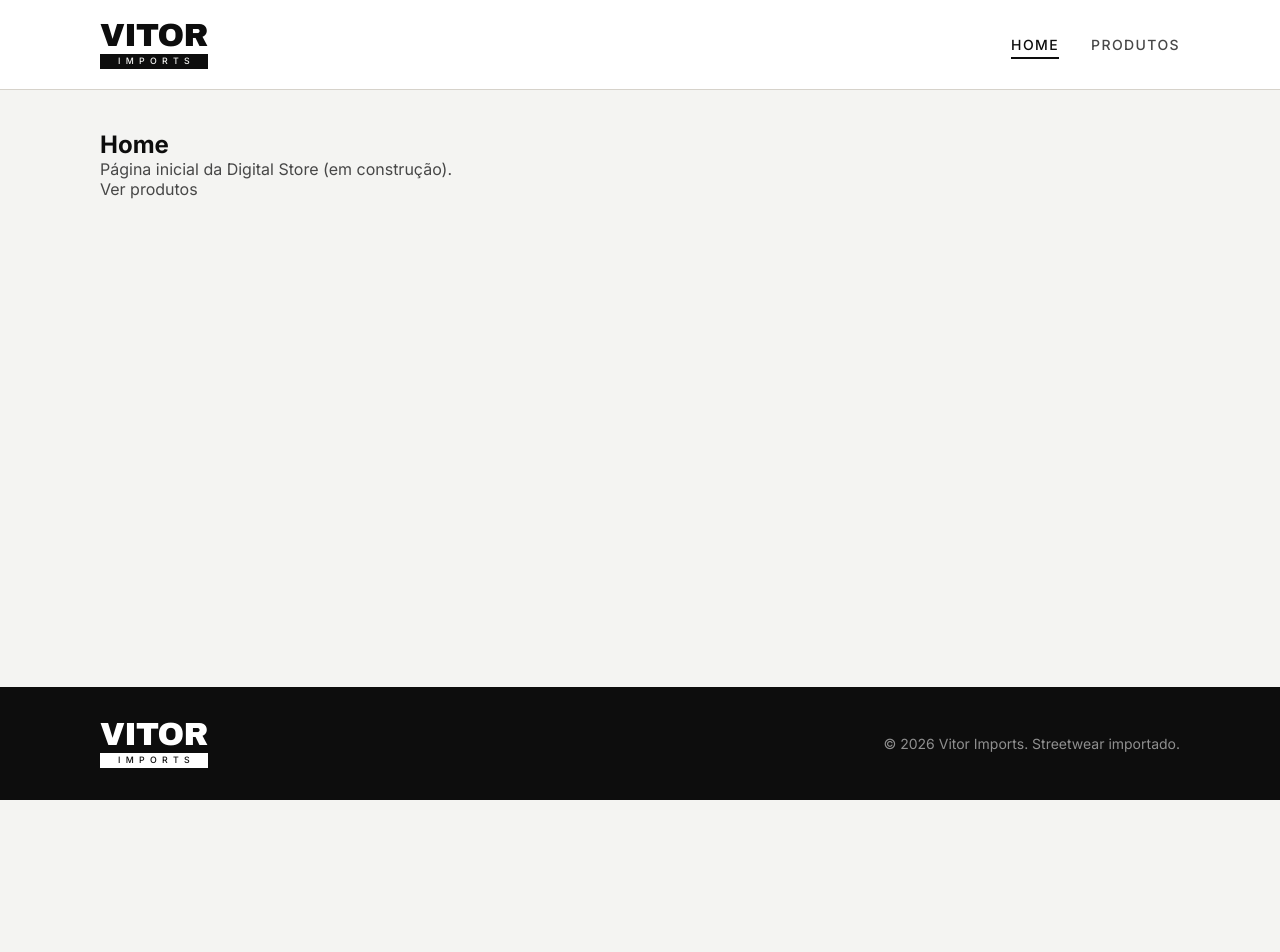
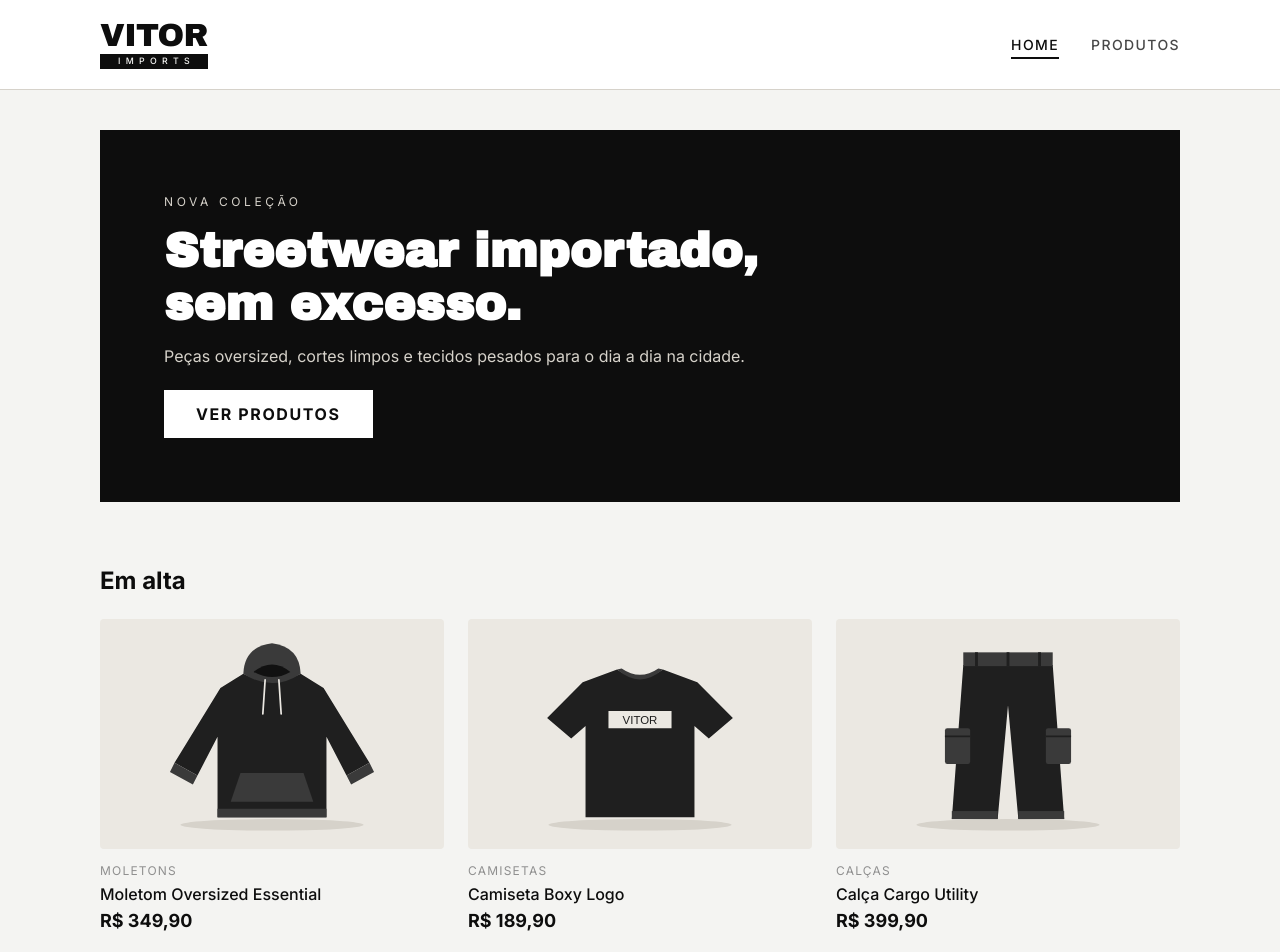
Before and after one commit to vitoralvessobral12-commits/Projeto-Front-End, a React (Vite) app: page / in a window 1280 px wide. Shown: the top 952 px of the page. Before the commit the page ends 800 px from the top, so only its background shows below. Built offline with nearby package versions, Linux system fonts and the light colour scheme.

Commit message:
feat(products): adiciona catalogo e exibe produtos nas paginas
Co-Authored-By: Claude Opus 5.5 <noreply@anthropic.com>

```diff
--- a/src/components/Gallery.jsx
+++ b/src/components/Gallery.jsx
@@ -8,7 +8,7 @@ export default function Gallery({ images = [] }) {
 
   return (
     <div className={styles.gallery}>
-      <img src={images[current]} alt="" className={styles.main} />
+      <img src={images[current]} alt="Foto do produto" className={styles.main} />
       <div className={styles.thumbs}>
         {images.map((src, index) => (
           <button
--- a/src/components/ProductCard.jsx
+++ b/src/components/ProductCard.jsx
@@ -1,12 +1,14 @@
 import { Link } from "react-router-dom";
+import { formatPrice } from "../data/products";
 import styles from "./ProductCard.module.css";
 
-export default function ProductCard({ id, image, name, price }) {
+export default function ProductCard({ id, image, name, category, price }) {
   return (
     <Link to={`/produto/${id}`} className={styles.card}>
       <img src={image} alt={name} className={styles.image} />
+      <span className={styles.category}>{category}</span>
       <h3 className={styles.name}>{name}</h3>
-      <p className={styles.price}>R$ {price}</p>
+      <p className={styles.price}>{formatPrice(price)}</p>
     </Link>
   );
 }
--- a/src/components/ProductCard.module.css
+++ b/src/components/ProductCard.module.css
@@ -1,23 +1,35 @@
 .card {
   display: flex;
   flex-direction: column;
-  gap: 8px;
+  gap: 6px;
   color: var(--dark-gray-2);
 }
 
 .image {
   width: 100%;
+  margin-bottom: 8px;
   border-radius: 4px;
-  background: var(--white);
+  transition: transform 0.2s;
+}
+
+.card:hover .image {
+  transform: scale(1.02);
+}
+
+.category {
+  font-size: 0.75rem;
+  letter-spacing: 0.1em;
+  text-transform: uppercase;
+  color: var(--light-gray);
 }
 
 .name {
   font-size: 1rem;
-  font-weight: 400;
+  font-weight: 500;
 }
 
 .price {
-  font-size: 1.25rem;
+  font-size: 1.125rem;
   font-weight: 700;
-  color: var(--dark-gray);
+  color: var(--primary);
 }
--- /dev/null
+++ b/src/data/products.js
@@ -0,0 +1,28 @@
+// Catálogo provisório da Vitor Imports.
+// Será substituído (ou complementado) pela API em feature/consumo-api.
+
+const colors = ["preto", "oliva", "areia"];
+
+// Monta as URLs das 3 cores de cada peça (o Vite resolve o caminho no build)
+function images(piece) {
+  return colors.map(
+    (color) => new URL(`../assets/products/${piece}-${color}.svg`, import.meta.url).href
+  );
+}
+
+export const products = [
+  { id: 1, name: "Moletom Oversized Essential", category: "Moletons", price: 349.9, images: images("hoodie") },
+  { id: 2, name: "Camiseta Boxy Logo", category: "Camisetas", price: 189.9, images: images("tshirt") },
+  { id: 3, name: "Calça Cargo Utility", category: "Calças", price: 399.9, images: images("cargo") },
+  { id: 4, name: "Tênis Chunky Street", category: "Tênis", price: 699.9, images: images("sneaker") },
+  { id: 5, name: "Boné Dad Hat Logo", category: "Acessórios", price: 159.9, images: images("cap") },
+  { id: 6, name: "Jaqueta Puffer Urban", category: "Jaquetas", price: 749.9, images: images("puffer") },
+];
+
+export function getProductById(id) {
+  return products.find((product) => product.id === Number(id));
+}
+
+export function formatPrice(value) {
+  return value.toLocaleString("pt-BR", { style: "currency", currency: "BRL" });
+}
--- a/src/pages/Home.jsx
+++ b/src/pages/Home.jsx
@@ -1,11 +1,30 @@
 import { Link } from "react-router-dom";
+import ProductCard from "../components/ProductCard";
+import { products } from "../data/products";
+import styles from "./Home.module.css";
 
 export default function Home() {
+  const featured = products.slice(0, 3);
+
   return (
-    <section>
-      <h1>Home</h1>
-      <p>Página inicial da Digital Store (em construção).</p>
-      <Link to="/produtos">Ver produtos</Link>
-    </section>
+    <>
+      <section className={styles.hero}>
+        <span className={styles.kicker}>Nova coleção</span>
+        <h1 className={styles.title}>Streetwear importado, sem excesso.</h1>
+        <p>Peças oversized, cortes limpos e tecidos pesados para o dia a dia na cidade.</p>
+        <Link to="/produtos" className={styles.button}>
+          Ver produtos
+        </Link>
+      </section>
+
+      <section>
+        <h2 className={styles.sectionTitle}>Em alta</h2>
+        <div className={styles.grid}>
+          {featured.map((product) => (
+            <ProductCard key={product.id} {...product} image={product.images[0]} />
+          ))}
+        </div>
+      </section>
+    </>
   );
 }
--- /dev/null
+++ b/src/pages/Home.module.css
@@ -0,0 +1,45 @@
+.hero {
+  display: flex;
+  flex-direction: column;
+  align-items: flex-start;
+  gap: 16px;
+  margin-bottom: 64px;
+  padding: 64px;
+  background: var(--primary);
+  color: var(--light-gray-2);
+}
+
+.kicker {
+  font-size: 0.75rem;
+  letter-spacing: 0.3em;
+  text-transform: uppercase;
+}
+
+.title {
+  max-width: 640px;
+  font-family: "Archivo Black", sans-serif;
+  font-size: 3rem;
+  line-height: 1.1;
+  color: var(--white);
+}
+
+.button {
+  margin-top: 8px;
+  padding: 14px 32px;
+  background: var(--white);
+  color: var(--primary);
+  font-weight: 700;
+  letter-spacing: 0.1em;
+  text-transform: uppercase;
+}
+
+.sectionTitle {
+  margin-bottom: 24px;
+  font-size: 1.5rem;
+}
+
+.grid {
+  display: grid;
+  grid-template-columns: repeat(3, 1fr);
+  gap: 24px;
+}
--- a/src/pages/ProductDetail.jsx
+++ b/src/pages/ProductDetail.jsx
@@ -1,19 +1,34 @@
-import { useParams } from "react-router-dom";
+import { Link, useParams } from "react-router-dom";
 import Gallery from "../components/Gallery";
+import { formatPrice, getProductById } from "../data/products";
+import styles from "./ProductDetail.module.css";
 
 export default function ProductDetail() {
   const { id } = useParams();
+  const product = getProductById(id);
 
-  // Imagens provisórias: virão da API em feature/consumo-api
-  const images = [
-    `https://placehold.co/600x400?text=Produto+${id}+-+1`,
-    `https://placehold.co/600x400?text=Produto+${id}+-+2`,
-  ];
+  if (!product) {
+    return (
+      <section>
+        <h1>Produto não encontrado</h1>
+        <Link to="/produtos">Voltar para produtos</Link>
+      </section>
+    );
+  }
 
   return (
-    <section>
-      <h1>Detalhe do produto #{id}</h1>
-      <Gallery images={images} />
+    <section className={styles.detail}>
+      <Gallery images={product.images} />
+
+      <div className={styles.info}>
+        <span className={styles.category}>{product.category}</span>
+        <h1>{product.name}</h1>
+        <p className={styles.price}>{formatPrice(product.price)}</p>
+        <p>Disponível nas cores preto, oliva e areia.</p>
+        <button type="button" className={styles.buy}>
+          Comprar
+        </button>
+      </div>
     </section>
   );
 }
--- /dev/null
+++ b/src/pages/ProductDetail.module.css
@@ -0,0 +1,37 @@
+.detail {
+  display: grid;
+  grid-template-columns: 1.4fr 1fr;
+  gap: 48px;
+}
+
+.info {
+  display: flex;
+  flex-direction: column;
+  align-items: flex-start;
+  gap: 16px;
+}
+
+.category {
+  font-size: 0.75rem;
+  letter-spacing: 0.1em;
+  text-transform: uppercase;
+  color: var(--light-gray);
+}
+
+.price {
+  font-size: 2rem;
+  font-weight: 700;
+  color: var(--primary);
+}
+
+.buy {
+  padding: 16px 48px;
+  border: none;
+  background: var(--primary);
+  color: var(--white);
+  font: inherit;
+  font-weight: 700;
+  letter-spacing: 0.1em;
+  text-transform: uppercase;
+  cursor: pointer;
+}
--- a/src/pages/ProductList.jsx
+++ b/src/pages/ProductList.jsx
@@ -1,12 +1,8 @@
 import ProductCard from "../components/ProductCard";
+import { products } from "../data/products";
 import styles from "./ProductList.module.css";
 
-// Dados provisórios: serão substituídos pela API em feature/consumo-api
-const products = [
-  { id: 1, name: "Tênis Exemplo 1", price: "199,90", image: "https://placehold.co/300x200?text=Produto+1" },
-  { id: 2, name: "Tênis Exemplo 2", price: "249,90", image: "https://placehold.co/300x200?text=Produto+2" },
-  { id: 3, name: "Tênis Exemplo 3", price: "299,90", image: "https://placehold.co/300x200?text=Produto+3" },
-];
+const categories = [...new Set(products.map((product) => product.category))];
 
 export default function ProductList() {
   return (
@@ -28,11 +24,17 @@ export default function ProductList() {
         {/* "Filtrar por" só precisa existir visualmente */}
         <aside className={styles.filters}>
           <h2>Filtrar por</h2>
+          <h3>Categoria</h3>
+          {categories.map((category) => (
+            <label key={category} className={styles.option}>
+              <input type="checkbox" /> {category}
+            </label>
+          ))}
         </aside>
 
         <div className={styles.grid}>
           {products.map((product) => (
-            <ProductCard key={product.id} {...product} />
+            <ProductCard key={product.id} {...product} image={product.images[0]} />
           ))}
         </div>
       </div>
--- a/src/pages/ProductList.module.css
+++ b/src/pages/ProductList.module.css
@@ -5,17 +5,47 @@
   margin-bottom: 32px;
 }
 
+.toolbar select {
+  padding: 8px 12px;
+  border: 1px solid var(--light-gray-2);
+  background: var(--white);
+  font: inherit;
+}
+
 .content {
   display: flex;
+  align-items: flex-start;
   gap: 28px;
 }
 
 .filters {
+  display: flex;
+  flex-direction: column;
   flex-shrink: 0;
-  width: 308px;
-  padding: 30px;
-  border-radius: 4px;
+  gap: 12px;
+  width: 260px;
+  padding: 28px;
   background: var(--white);
+}
+
+.filters h2 {
+  padding-bottom: 12px;
+  border-bottom: 1px solid var(--light-gray-2);
+  font-size: 1rem;
+}
+
+.filters h3 {
+  font-size: 0.875rem;
+}
+
+.option {
+  display: flex;
+  gap: 8px;
+  font-size: 0.875rem;
+}
+
+.option input {
+  accent-color: var(--primary);
 }
 
 .grid {
```
